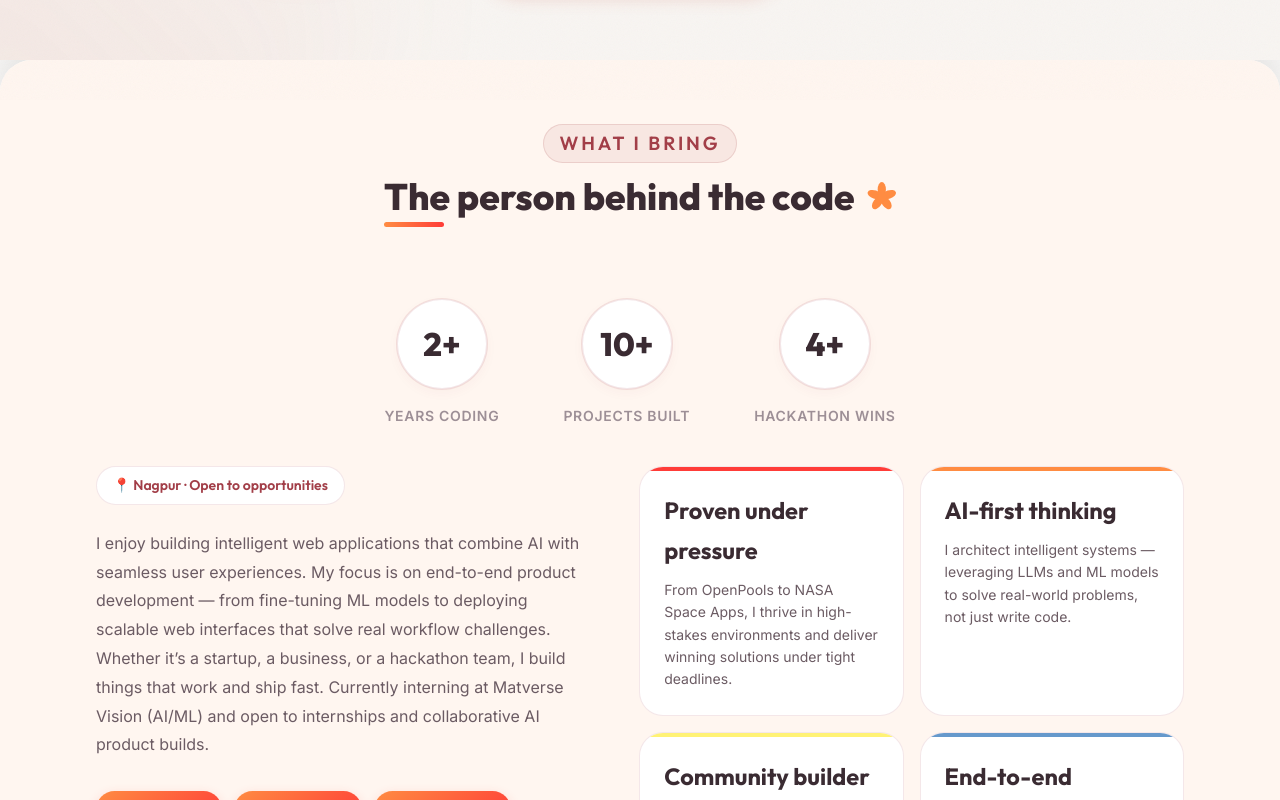
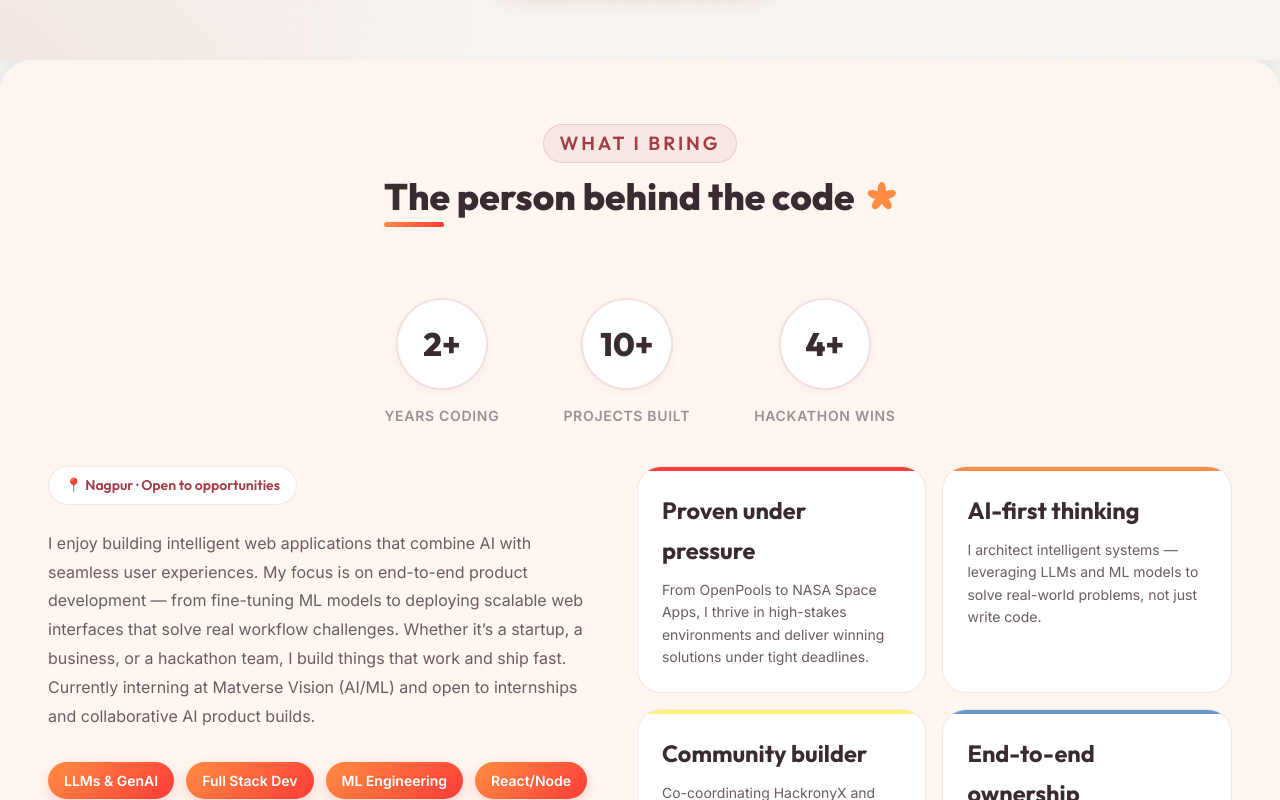
Before and after one commit to kritikamandale/Kritika_Portfolio, a Next.js app: page / in a window 1280 px wide. Shown: the part 700-1500 px from the top of the page. Built offline with nearby package versions, Linux system fonts and the light colour scheme; no server answers.

Commit message:
further changes updated

```diff
--- a/app/layout.jsx
+++ b/app/layout.jsx
@@ -86,7 +86,7 @@ export default function RootLayout({ children }) {
           }}
         />
       </head>
-      <body suppressHydrationWarning>
+      <body suppressHydrationWarning className="overflow-x-hidden">
         <SmoothScroll>
           {children}
         </SmoothScroll>
--- a/src/components/SectionWrapper/SectionWrapper.jsx
+++ b/src/components/SectionWrapper/SectionWrapper.jsx
@@ -53,7 +53,7 @@ const SectionWrapper = ({
       `}
     >
       <div
-        className="max-w-6xl mx-auto px-6 md:px-8 w-full"
+        className="max-w-[1800px] mx-auto px-4 md:px-8 lg:px-12 w-full"
         style={maxWidth ? { maxWidth } : {}}
       >
         {/* Section header block */}
--- a/src/sections/Achievements/Achievements.jsx
+++ b/src/sections/Achievements/Achievements.jsx
@@ -135,7 +135,7 @@ const Achievements = () => {
       {/* NATIVE CSS PINNING via sticky */}
       <div className="w-full md:sticky md:top-0 md:min-h-[95vh] flex items-center overflow-hidden py-24 md:py-0">
 
-        <div className="max-w-[1200px] mx-auto px-6 md:px-12 flex flex-col md:flex-row gap-12 md:gap-20 w-full relative">
+        <div className="max-w-[1800px] mx-auto px-4 md:px-8 lg:px-12 flex flex-col md:flex-row gap-12 md:gap-20 w-full relative">
 
           {/* LEFT PANEL: Typography */}
           <div className="w-full md:w-[45%] flex flex-col z-10 justify-center">
--- a/src/sections/Contact/Contact.jsx
+++ b/src/sections/Contact/Contact.jsx
@@ -75,10 +75,10 @@ const Contact = () => {
       `}</style>
 
       <section className="bg-surface-2-light dark:bg-surface-2-dark py-24 flex flex-col items-center justify-center text-center min-h-[95vh]" id="contact" aria-label="Contact">
-        <div className="max-w-[800px] w-full flex flex-col items-center gap-10 px-6">
+        <div className="max-w-[1800px] mx-auto w-full flex flex-col items-center gap-10 px-4 md:px-8 lg:px-12">
 
           <h2 className="font-heading text-[clamp(3rem,7vw,5.5rem)] font-light tracking-[-0.02em] leading-[1.05] text-text-primary dark:text-text-dark-primary text-center w-full">
-            Let&apos;s Build Something Smart Together
+            Let&apos;s Build Something <br /> Smart Together
           </h2>
           <p className="text-[clamp(1.125rem,2.5vw,1.5rem)] text-text-secondary dark:text-text-dark-secondary mt-4 max-w-[540px] leading-[1.5]">
             Available for projects, internships, and collaborative AI product development. I respond within 24 hours.
--- a/src/sections/Hero/HeroSection.jsx
+++ b/src/sections/Hero/HeroSection.jsx
@@ -1,7 +1,8 @@
 'use client';
 import React from 'react';
+// eslint-disable-next-line no-unused-vars
 import { motion } from 'framer-motion';
-import { Mail, Code, Trophy, Cpu, Briefcase, Calendar } from 'lucide-react';
+import { Mail } from 'lucide-react';
 
 const GithubIcon = ({ size = 24, strokeWidth = 2 }) => (
   <svg xmlns="http://www.w3.org/2000/svg" width={size} height={size} viewBox="0 0 24 24" fill="none" stroke="currentColor" strokeWidth={strokeWidth} strokeLinecap="round" strokeLinejoin="round">
@@ -42,10 +43,7 @@ const HeroSection = () => {
     visible: { opacity: 1, x: 0, transition: { duration: 0.6, ease: [0.22, 1, 0.36, 1] } }
   };
 
-  const achievementVariants = {
-    hidden: { opacity: 0, y: 20 },
-    visible: { opacity: 1, y: 0, transition: { duration: 0.6, ease: [0.22, 1, 0.36, 1] } }
-  };
+
 
   return (
     <section
```
Also changed, not shown: public/profile.webp (added).
